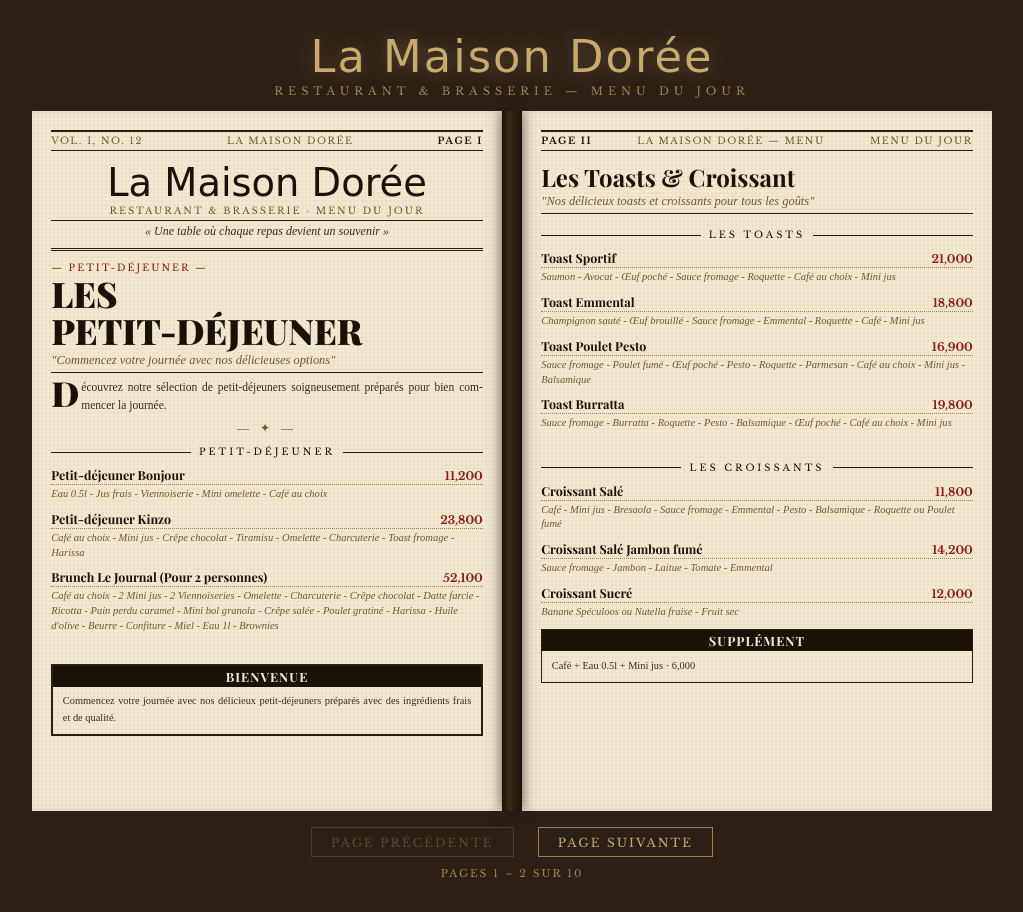
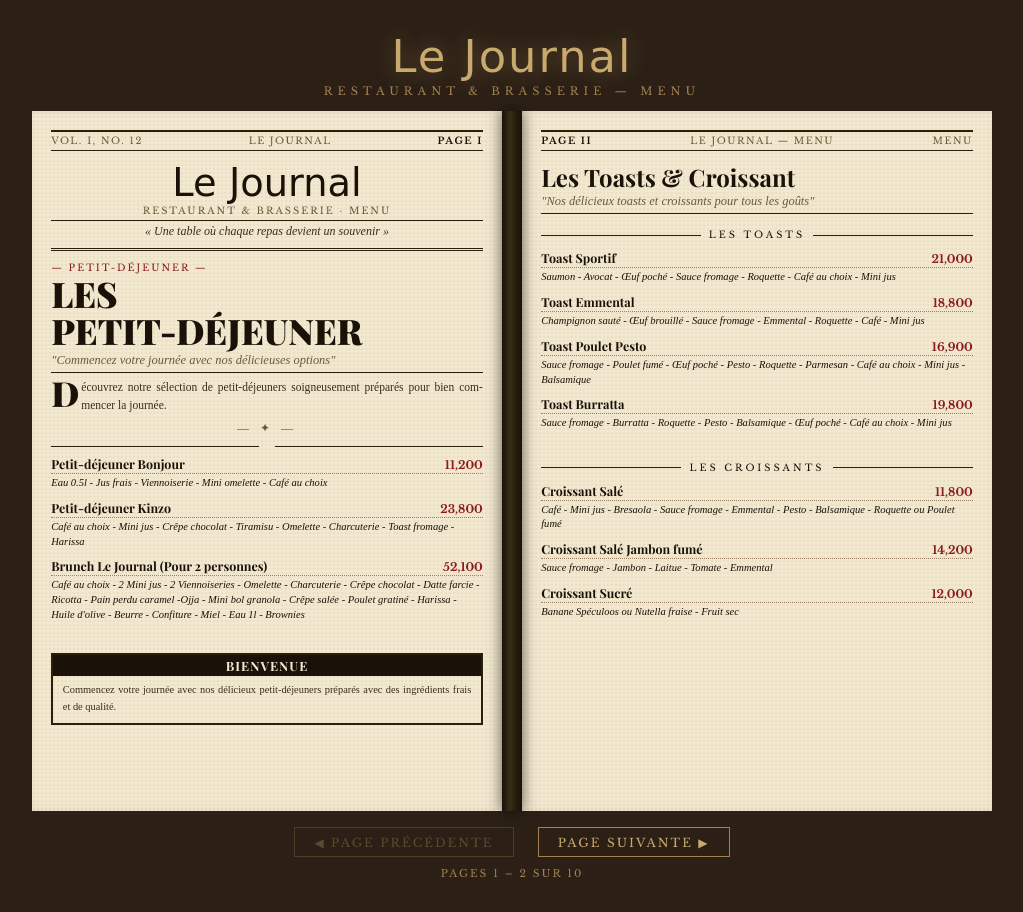
Before and after one commit to medazizdhaya26/resssto, a website: page index.html in a window 1280 px wide. Shown: the whole page, without its empty margins (128-1151 px from the left). Drawn offline with nearby package versions, Linux system fonts and the light colour scheme; a web font is replaced by a local one.

```diff
--- a/index.html
+++ b/index.html
@@ -3,7 +3,7 @@
 <head>
 <meta charset="UTF-8">
 <meta name="viewport" content="width=device-width, initial-scale=1.0">
-<title>La Maison Dorée — Menu Journal</title>
+<title>Le Journal — Menu</title>
 <link href="https://fonts.googleapis.com/css2?family=UnifrakturMaguntia&family=Playfair+Display:ital,wght@0,400;0,700;0,900;1,400;1,700&family=IM+Fell+English:ital@0;1&family=Libre+Baskerville:ital,wght@0,400;0,700;1,400&display=swap" rel="stylesheet">
 <style>
   *{box-sizing:border-box;margin:0;padding:0}
@@ -254,7 +254,7 @@
   .menu-entry-desc{
     font-size:0.66rem;
     font-style:italic;
-    color:var(--ink-faded);
+    color:var(--ink);
     line-height:1.4;
     font-family:'IM Fell English',serif;
   }
@@ -400,8 +400,8 @@
 <body>
 
 <div class="masthead">
-  <div class="masthead-title">La Maison Dorée</div>
-  <div class="masthead-sub">Restaurant & Brasserie — Menu du Jour</div>
+  <div class="masthead-title">Le Journal</div>
+  <div class="masthead-sub">Restaurant & Brasserie — Menu</div>
 </div>
 
 <div class="book-wrap">
@@ -420,8 +420,8 @@
 </div>
 
 <div class="controls">
-  <button class="ctrl-btn" id="prevBtn" onclick="turnPage(-1)" disabled>Page précédente</button>
-  <button class="ctrl-btn" id="nextBtn" onclick="turnPage(1)">Page suivante</button>
+  <button class="ctrl-btn" id="prevBtn" onclick="turnPage(-1)" disabled>◀ Page précédente</button>
+  <button class="ctrl-btn" id="nextBtn" onclick="turnPage(1)">Page suivante ▶</button>
 </div>
 <div class="page-indicator" id="pageIndicator">Pages 1 – 2 sur 10</div>
 
@@ -430,12 +430,12 @@
   // PAGE 1 — Petit-déjeuner
   `<div class="pg-header">
     <span>Vol. I, No. 12</span>
-    <span>La Maison Dorée</span>
+    <span>Le Journal</span>
     <span class="pg-num">Page I</span>
   </div>
   <div class="inner-masthead">
-    <div class="paper-name">La Maison Dorée</div>
-    <div class="paper-meta">Restaurant & Brasserie · Menu du Jour</div>
+    <div class="paper-name">Le Journal</div>
+    <div class="paper-meta">Restaurant & Brasserie · Menu</div>
     <div class="paper-tagline">« Une table où chaque repas devient un souvenir »</div>
   </div>
   <div class="cols-2">
@@ -445,7 +445,7 @@
       <div class="subhead">"Commencez votre journée avec nos délicieuses options"</div>
       <p class="body-text drop-cap">Découvrez notre sélection de petit-déjeuners soigneusement préparés pour bien commencer la journée.</p>
       <div class="ornament">— ✦ —</div>
-      <div class="section-rule"><span>Petit-déjeuner</span></div>
+      <div class="section-rule"><span></span></div>
       <div class="menu-entry">
         <div class="menu-entry-head"><span class="menu-entry-name">Petit-déjeuner Bonjour</span><span class="menu-entry-price">11,200</span></div>
         <div class="menu-entry-desc">Eau 0.5l - Jus frais - Viennoiserie - Mini omelette - Café au choix</div>
@@ -456,7 +456,7 @@
       </div>
       <div class="menu-entry">
         <div class="menu-entry-head"><span class="menu-entry-name">Brunch Le Journal (Pour 2 personnes)</span><span class="menu-entry-price">52,100</span></div>
-        <div class="menu-entry-desc">Café au choix - 2 Mini jus - 2 Viennoiseries - Omelette - Charcuterie - Crêpe chocolat - Datte farcie - Ricotta - Pain perdu caramel - Mini bol granola - Crêpe salée - Poulet gratiné - Harissa - Huile d'olive - Beurre - Confiture - Miel - Eau 1l - Brownies</div>
+        <div class="menu-entry-desc">Café au choix - 2 Mini jus - 2 Viennoiseries - Omelette - Charcuterie - Crêpe chocolat - Datte farcie - Ricotta - Pain perdu caramel -Ojja - Mini bol granola - Crêpe salée - Poulet gratiné - Harissa - Huile d'olive - Beurre - Confiture - Miel - Eau 1l - Brownies</div>
       </div>
     </div>
     <div class="v-rule" style="padding-left:0.8rem">
@@ -470,8 +470,8 @@
   // PAGE 2 — Les Toasts & Croissant
   `<div class="pg-header">
     <span class="pg-num">Page II</span>
-    <span>La Maison Dorée — Menu</span>
-    <span>Menu du Jour</span>
+    <span>Le Journal — Menu</span>
+    <span>Menu</span>
   </div>
   <div class="headline-lg">Les Toasts & Croissant</div>
   <div class="subhead">"Nos délicieux toasts et croissants pour tous les goûts"</div>
@@ -509,18 +509,15 @@
         <div class="menu-entry-head"><span class="menu-entry-name">Croissant Sucré</span><span class="menu-entry-price">12,000</span></div>
         <div class="menu-entry-desc">Banane Spéculoos ou Nutella fraise - Fruit sec</div>
       </div>
-      <div class="box">
-        <div class="box-title">Supplément</div>
-        <p class="body-text" style="font-size:0.65rem">Café + Eau 0.5l + Mini jus · 6,000</p>
-      </div>
+
     </div>
   </div>`,
 
   // PAGE 3 — Les Crêpes, Gaufres & Pains Perdus
   `<div class="pg-header">
     <span class="pg-num">Page III</span>
-    <span>La Maison Dorée — Menu</span>
-    <span>Menu du Jour</span>
+    <span>Le Journal — Menu</span>
+    <span>Menu</span>
   </div>
   <div class="headline-lg">Les Crêpes & Gaufres</div>
   <div class="subhead">"Nos délicieuses crêpes et gaufres sucrées et salées"</div>
@@ -554,7 +551,7 @@
       </div>
       <div class="section-rule"><span>Pains Perdus (Sucrés)</span></div>
       <div class="menu-entry">
-        <div class="menu-entry-head"><span class="menu-entry-name">Pain Perdu Beurre Salé</span><span class="menu-entry-price">15,500</span></div>
+        <div class="menu-entry-head"><span class="menu-entry-name">Pain Perdu caramel</span><span class="menu-entry-price">15,500</span></div>
         <div class="menu-entry-desc">(Pomme ou banane) caramel - amande effilée - Boule de glace</div>
       </div>
       <div class="menu-entry">
@@ -575,8 +572,8 @@
   // PAGE 4 — Crêpes Salées, Omelettes & Salades
   `<div class="pg-header">
     <span class="pg-num">Page IV</span>
-    <span>La Maison Dorée — Menu</span>
-    <span>Menu du Jour</span>
+    <span>Le Journal — Menu</span>
+    <span>Menu</span>
   </div>
   <div class="headline-lg">Crêpes Salées & Omelettes</div>
   <div class="subhead">"Nos délicieuses crêpes salées, omelettes et salades"</div>
@@ -604,6 +601,9 @@
       <div class="menu-entry">
         <div class="menu-entry-head"><span class="menu-entry-name">Omelette Végétarienne</span><span class="menu-entry-price">14,000</span></div>
       </div>
+       <div class="menu-entry">
+        <div class="menu-entry-head"><span class="menu-entry-name">Omelette Fromages</span><span class="menu-entry-price">13,000</span></div>
+      </div>
     </div>
     <div class="v-rule" style="padding-left:0.8rem">
       <div class="menu-entry">
@@ -616,6 +616,23 @@
       </div>
       <div class="menu-entry">
         <div class="menu-entry-head"><span class="menu-entry-name">Salade Burrata</span><span class="menu-entry-price">20,900</span></div>
+            <div class="menu-entry-desc"> Roquette - Tomate - Burrata - Pesto - Balsamique - Noix - Bresaola.</div>
+
+        </div>
+    </div>
+  </div>
+
+
+      <div class="v-rule" style="padding-left:0.8rem">
+
+      <div class="section-rule"><span>Pains Perdus Salés</span></div>
+      <div class="menu-entry">
+        <div class="menu-entry-head"><span class="menu-entry-name">Pain perdu poulet fumé </span><span class="menu-entry-price">15,500</span></div>
+        <div class="menu-entry-desc">Sauce fromage – Poulet fumé – Œuf poché – Pesto – Roquette</div>
+      </div>
+        <div class="menu-entry">
+        <div class="menu-entry-head"><span class="menu-entry-name">Pain perdu saumon</span><span class="menu-entry-price">18,900</span></div>
+        <div class="menu-entry-desc">Sauce fromage – Saumon – Œuf poché – Avocat – Roquette</div>
       </div>
     </div>
   </div>`,
@@ -623,8 +640,8 @@
   // PAGE 5 — Pasta & Pizzas
   `<div class="pg-header">
     <span class="pg-num">Page V</span>
-    <span>La Maison Dorée — Menu</span>
-    <span>Menu du Jour</span>
+    <span>Le Journal — Menu</span>
+    <span>Menu</span>
   </div>
   <div class="headline-lg">Pasta & Pizzas</div>
   <div class="subhead">"Nos délicieuses pasta et pizzas préparées avec amour"</div>
@@ -668,46 +685,96 @@
       </div>
       <div class="menu-entry">
         <div class="menu-entry-head"><span class="menu-entry-name">Burrata</span><span class="menu-entry-price">24,300</span></div>
-        <div class="menu-entry-desc">Fromage</div>
+        <div class="menu-entry-desc">Fromage - Pesto - Tomate cerise - Burrata - Huile d’olive - Basilique.</div>
       </div>
     </div>
   </div>`,
 
   // PAGE 6 — Les Plats & Sandwichs
-  `<div class="pg-header">
-    <span class="pg-num">Page VI</span>
-    <span>La Maison Dorée — Menu</span>
-    <span>Menu du Jour</span>
-  </div>
-  <div class="headline-lg">Les Plats & Sandwichs</div>
+  `<div class="headline-lg">Les Plats & Sandwichs</div>
 <div class="subhead">"Nos délicieux plats principaux et sandwichs"</div>
 <div class="cols-2">
   <div>
     <div class="section-rule"><span>Les Plats</span></div>
+
     <div class="menu-entry">
-        <div class="menu-entry-head"><span class="menu-entry-name">Poulet Grillé</span><span class="menu-entry-price">22,800</span></div>
-      </div>
-      <div class="menu-entry">
-        <div class="menu-entry-head"><span class="menu-entry-name">Poulet Sauce Champignon</span><span class="menu-entry-price">24,200</span></div>
-      </div>
-      <div class="menu-entry">
-        <div class="menu-entry-head"><span class="menu-entry-name">Poulet Panné</span><span class="menu-entry-price">26,200</span></div>
-      </div>
-      <div class="section-rule"><span>Sandwichs & Makloub</span></div>
-      <div class="menu-entry">
-        <div class="menu-entry-head"><span class="menu-entry-name">Thon</span><span class="menu-entry-price">13,200</span></div>
-      </div>
-      <div class="menu-entry">
-        <div class="menu-entry-head"><span class="menu-entry-name">Escalope Grillée ou Panée</span><span class="menu-entry-price">13,200</span></div>
+      <div class="menu-entry-head">
+        <span class="menu-entry-name">Poulet Grillé</span>
+        <span class="menu-entry-price">22,800</span>
       </div>
     </div>
+
+    <div class="menu-entry">
+      <div class="menu-entry-head">
+        <span class="menu-entry-name">Poulet Sauce Champignon</span>
+        <span class="menu-entry-price">24,200</span>
+      </div>
+    </div>
+
+    <div class="menu-entry">
+      <div class="menu-entry-head">
+        <span class="menu-entry-name">Poulet Panné</span>
+        <span class="menu-entry-price">26,200</span>
+      </div>
+    </div>
+
+    <!-- NEW ITEMS -->
+    <div class="menu-entry">
+      <div class="menu-entry-head">
+        <span class="menu-entry-name">Dorade au four</span>
+        <span class="menu-entry-price">24,000</span>
+      </div>
+    </div>
+
+    <div class="menu-entry">
+      <div class="menu-entry-head">
+        <span class="menu-entry-name">Filet de bœuf</span>
+        <span class="menu-entry-price">42,000</span>
+      </div>
+      <div class="menu-entry-desc">Sauce au choix</div>
+    </div>
+
+    <div class="menu-entry">
+      <div class="menu-entry-head">
+        <span class="menu-entry-name">Côte à l’os</span>
+        <span class="menu-entry-price">35,000</span>
+      </div>
+      <div class="menu-entry-desc">Sauce au choix</div>
+    </div>
+    <!-- END NEW ITEMS -->
+
+    <div class="section-rule"><span>Sandwichs & Makloub</span></div>
+
+    <div class="menu-entry">
+      <div class="menu-entry-head">
+        <span class="menu-entry-name">Thon</span>
+        <span class="menu-entry-price">14,200</span>
+      </div>
+    </div>
+
+    <div class="menu-entry">
+      <div class="menu-entry-head">
+        <span class="menu-entry-name">Escalope Grillée ou Panée</span>
+        <span class="menu-entry-price">14,200</span>
+      </div>
+    </div>
+  </div>
+
   <div class="v-rule" style="padding-left:0.8rem">
     <div class="section-rule"><span>Ciabatta</span></div>
+
     <div class="menu-entry">
-        <div class="menu-entry-head"><span class="menu-entry-name">Escalope Grillée ou Panée</span><span class="menu-entry-price">13,200</span></div>
+      <div class="menu-entry-head">
+        <span class="menu-entry-name">Escalope Grillée ou Panée</span>
+        <span class="menu-entry-price">13,200</span>
       </div>
+    </div>
+
     <div class="menu-entry">
-        <div class="menu-entry-head"><span class="menu-entry-name">Thon</span><span class="menu-entry-price">13,200</span></div>
+      <div class="menu-entry-head">
+        <span class="menu-entry-name">Thon</span>
+        <span class="menu-entry-price">13,200</span>
+      </div>
     </div>
   </div>
 </div>`,
@@ -715,8 +782,8 @@
   // PAGE 7 — Desserts & Boissons
   `<div class="pg-header">
     <span class="pg-num">Page VII</span>
-    <span>La Maison Dorée — Menu</span>
-    <span>Menu du Jour</span>
+    <span>Le Journal — Menu</span>
+    <span>Menu</span>
   </div>
   <div class="headline-lg">Desserts & Boissons</div>
   <div class="subhead">"Nos délicieux desserts et boissons pour terminer votre repas"</div>
@@ -724,7 +791,7 @@
     <div>
       <div class="section-rule"><span>Desserts</span></div>
       <div class="menu-entry">
-        <div class="menu-entry-head"><span class="menu-entry-name">Cheese Cake</span><span class="menu-entry-price">12,000</span></div>
+        <div class="menu-entry-head"><span class="menu-entry-name">Cheese Cake</span><span class="menu-entry-price">16,000</span></div>
       </div>
       <div class="menu-entry">
         <div class="menu-entry-head"><span class="menu-entry-name">Tiramisu</span><span class="menu-entry-price">12,000</span></div>
@@ -784,8 +851,8 @@
   // PAGE 8 — Jus & Smoothies & Mojitos
   `<div class="pg-header">
     <span class="pg-num">Page VIII</span>
-    <span>La Maison Dorée — Menu</span>
-    <span>Menu du Jour</span>
+    <span>Le Journal — Menu</span>
+    <span>Menu</span>
   </div>
   <div class="headline-lg">Jus & Smoothies</div>
   <div class="subhead">"Nos délicieux jus frais et smoothies"</div>
@@ -813,21 +880,21 @@
       </div>
       <div class="section-rule"><span>Smoothie</span></div>
       <div class="menu-entry">
-        <div class="menu-entry-head"><span class="menu-entry-name">Smoothie pêche banane</span><span class="menu-entry-price">12,200</span></div>
+        <div class="menu-entry-head"><span class="menu-entry-name">Smoothie pêche banane</span><span class="menu-entry-price">13,600</span></div>
       </div>
     </div>
     <div class="v-rule" style="padding-left:0.8rem">
       <div class="menu-entry">
-        <div class="menu-entry-head"><span class="menu-entry-name">Smoothie fraise banane</span><span class="menu-entry-price">12,200</span></div>
+        <div class="menu-entry-head"><span class="menu-entry-name">Smoothie fraise banane</span><span class="menu-entry-price">13,600</span></div>
       </div>
       <div class="menu-entry">
-        <div class="menu-entry-head"><span class="menu-entry-name">Smoothie Pina colada</span><span class="menu-entry-price">12,200</span></div>
+        <div class="menu-entry-head"><span class="menu-entry-name">Smoothie Pina colada</span><span class="menu-entry-price">13,600</span></div>
       </div>
       <div class="menu-entry">
-        <div class="menu-entry-head"><span class="menu-entry-name">Smoothie exotiques</span><span class="menu-entry-price">12,200</span></div>
+        <div class="menu-entry-head"><span class="menu-entry-name">Smoothie exotiques</span><span class="menu-entry-price">13,600</span></div>
       </div>
       <div class="menu-entry">
-        <div class="menu-entry-head"><span class="menu-entry-name">Smoothie fraise</span><span class="menu-entry-price">12,200</span></div>
+        <div class="menu-entry-head"><span class="menu-entry-name">Smoothie fraise</span><span class="menu-entry-price">13,600</span></div>
       </div>
       <div class="section-rule"><span>Mojito</span></div>
       <div class="menu-entry">
@@ -848,8 +915,8 @@
   // PAGE 9 — Thé & Frappuccino & Chocolat chaud
   `<div class="pg-header">
     <span class="pg-num">Page IX</span>
-    <span>La Maison Dorée — Menu</span>
-    <span>Menu du Jour</span>
+    <span>Le Journal — Menu</span>
+    <span>Menu</span>
   </div>
   <div class="headline-lg">Thé & Frappuccino</div>
   <div class="subhead">"Nos délicieux thés, frappuccinos et chocolats chauds"</div>
@@ -902,7 +969,7 @@
   // PAGE 10 — Café & Latté
   `<div class="pg-header">
     <span class="pg-num">Page X</span>
-    <span>La Maison Dorée</span>
+    <span>Le Journal</span>
     <span>Nous Trouver</span>
   </div>
   <div style="text-align:center;margin-bottom:0.8rem">
@@ -970,7 +1037,7 @@
     </div>
   </div>
   <hr class="double" style="margin-top:0.8rem">
-  <p class="body-text" style="text-align:center;font-size:0.6rem;margin-top:0.4rem;color:var(--ink-faded)">© La Maison Dorée · Tous droits réservés · Menu valable</p>`
+  <p class="body-text" style="text-align:center;font-size:0.6rem;margin-top:0.4rem;color:var(--ink-faded)">© Le Journal · Tous droits réservés · Menu valable</p>`
 ];
 
 let currentPage = 0;
```
Lines whose indentation alone changed are shown as unchanged.
